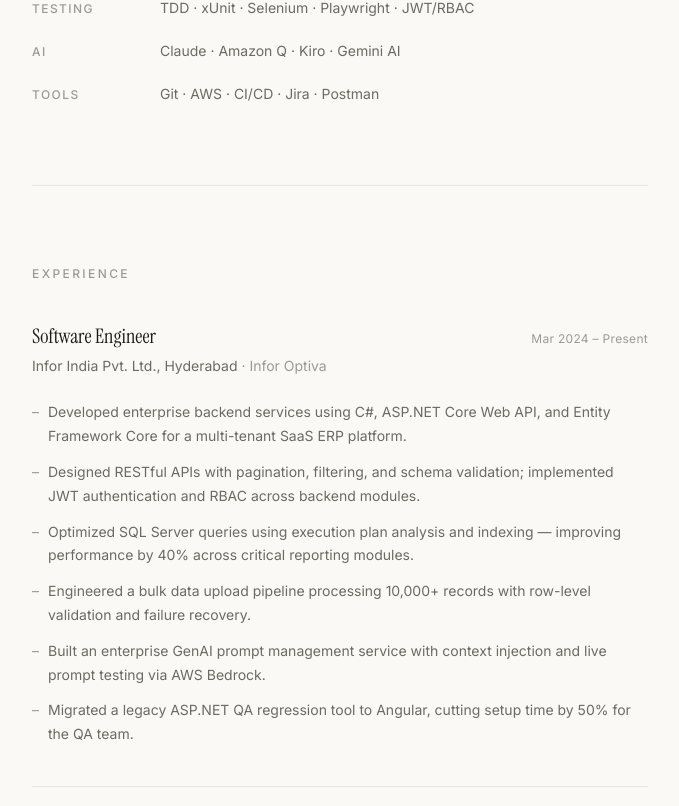
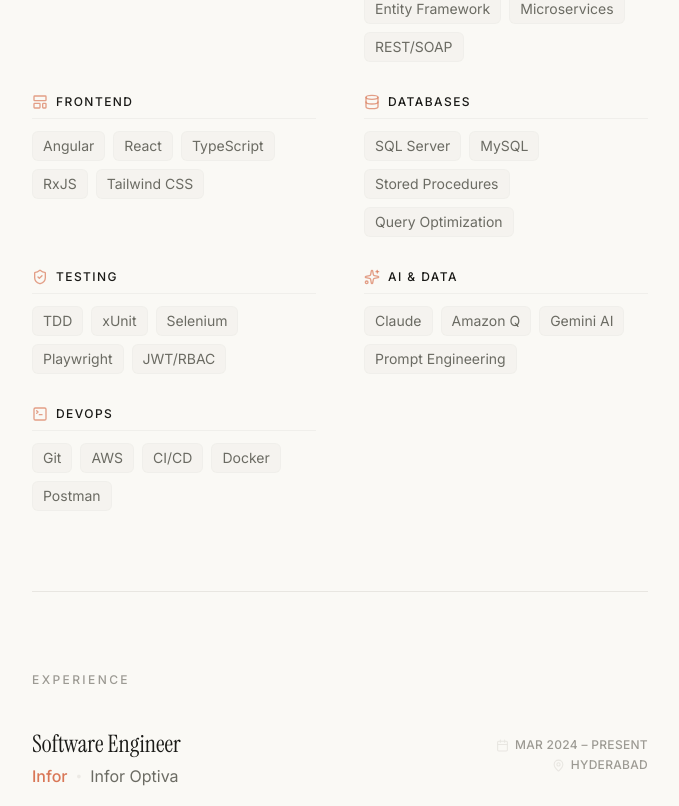
Before and after one commit to Suryab02/surya-portfolio, a React (Vite) app: page / in a window 1280 px wide. Shown: the part 1694-2500 px from the top of the page, without its empty margins (300-979 px from the left). Built offline with nearby package versions, Linux system fonts and the light colour scheme.

Commit message:
style: refine typography, wording, and add lucide icons

```diff
--- a/src/components/sections/Experience.jsx
+++ b/src/components/sections/Experience.jsx
@@ -1,5 +1,6 @@
 import { motion } from "framer-motion";
 import { experience } from "../../data/data";
+import { MapPin, Calendar } from "lucide-react";
 
 export default function Experience() {
   return (
@@ -14,7 +15,7 @@
         Experience
       </motion.p>
 
-      <div className="space-y-0">
+      <div className="space-y-12">
         {experience.map((job, i) => (
           <motion.div
             key={i}
@@ -22,31 +23,43 @@
             whileInView={{ opacity: 1, y: 0 }}
             viewport={{ once: true }}
             transition={{ duration: 0.6, delay: i * 0.08 }}
-            className={`${i > 0 ? "border-t border-rule pt-10 mt-10" : ""}`}
+            className="relative"
           >
-            {/* Role + Period */}
-            <div className="flex flex-col sm:flex-row sm:justify-between sm:items-baseline gap-1 mb-1.5">
-              <h3 className="font-serif text-ink text-xl">{job.role}</h3>
-              <span className="text-xs text-faded tracking-wide shrink-0">
-                {job.period}
-              </span>
+            {/* Header: Role and Company */}
+            <div className="flex flex-col md:flex-row md:justify-between md:items-baseline gap-2 mb-4">
+              <div>
+                <h3 className="font-serif text-2xl text-ink">{job.role}</h3>
+                <div className="flex items-center gap-2 mt-1 text-terracotta font-medium">
+                  {job.company}
+                  {job.project && (
+                    <span className="text-muted font-normal flex items-center gap-2">
+                      <span className="text-rule/80 text-xs">•</span> {job.project}
+                    </span>
+                  )}
+                </div>
+              </div>
+
+              {/* Meta information */}
+              <div className="flex flex-row md:flex-col gap-4 md:gap-1 text-xs text-faded md:text-right mt-2 md:mt-0 font-medium tracking-wide uppercase">
+                <div className="flex items-center md:justify-end gap-1.5">
+                  <Calendar size={13} className="text-rule" />
+                  {job.period}
+                </div>
+                {job.location && (
+                  <div className="flex items-center md:justify-end gap-1.5">
+                    <MapPin size={13} className="text-rule" />
+                    {job.location}
+                  </div>
+                )}
+              </div>
             </div>
 
-            {/* Company */}
-            <p className="text-sm text-muted mb-6">
-              {job.company}
-              {job.location && `, ${job.location}`}
-              {job.project && (
-                <span className="text-faded"> · {job.project}</span>
-              )}
-            </p>
-
             {/* Highlights */}
-            <ul className="space-y-3">
+            <ul className="space-y-3 mt-5">
               {job.highlights.map((h, j) => (
                 <li
                   key={j}
-                  className="text-sm text-muted leading-[1.7] pl-4 relative before:content-['–'] before:absolute before:left-0 before:text-faded"
+                  className="text-sm text-muted leading-[1.7] pl-5 relative before:content-[''] before:absolute before:left-0 before:top-2.5 before:w-1.5 before:h-1.5 before:rounded-full before:bg-terracotta/40"
                 >
                   {h}
                 </li>
--- a/src/components/sections/Skills.jsx
+++ b/src/components/sections/Skills.jsx
@@ -1,5 +1,27 @@
 import { motion } from "framer-motion";
 import { skills } from "../../data/data";
+import {
+  Code2,
+  Server,
+  LayoutTemplate,
+  Database,
+  ShieldCheck,
+  Sparkles,
+  TerminalSquare
+} from "lucide-react";
+
+const getIcon = (name) => {
+  switch (name) {
+    case "code": return <Code2 size={16} className="text-terracotta/70" />;
+    case "server": return <Server size={16} className="text-terracotta/70" />;
+    case "layout": return <LayoutTemplate size={16} className="text-terracotta/70" />;
+    case "database": return <Database size={16} className="text-terracotta/70" />;
+    case "shield-check": return <ShieldCheck size={16} className="text-terracotta/70" />;
+    case "sparkles": return <Sparkles size={16} className="text-terracotta/70" />;
+    case "terminal": return <TerminalSquare size={16} className="text-terracotta/70" />;
+    default: return <Code2 size={16} className="text-terracotta/70" />;
+  }
+};
 
 export default function Skills() {
   return (
@@ -14,7 +36,7 @@
         Stack
       </motion.p>
 
-      <div className="space-y-5">
+      <div className="grid grid-cols-1 md:grid-cols-2 gap-x-12 gap-y-8">
         {skills.map((group, i) => (
           <motion.div
             key={group.category}
@@ -22,14 +44,24 @@
             whileInView={{ opacity: 1, y: 0 }}
             viewport={{ once: true }}
             transition={{ duration: 0.5, delay: i * 0.05 }}
-            className="flex flex-col sm:flex-row sm:items-baseline gap-1.5 sm:gap-8"
+            className="flex flex-col gap-2"
           >
-            <span className="text-xs font-medium uppercase tracking-[0.12em] text-faded sm:w-24 sm:shrink-0">
-              {group.category}
-            </span>
-            <span className="text-sm text-muted leading-relaxed">
-              {group.items.join("  ·  ")}
-            </span>
+            <div className="flex items-center gap-2 border-b border-rule/50 pb-2 mb-1">
+              {getIcon(group.icon)}
+              <span className="text-xs font-medium uppercase tracking-[0.12em] text-ink">
+                {group.category}
+              </span>
+            </div>
+            <div className="flex flex-wrap gap-2">
+              {group.items.map((item) => (
+                <span
+                  key={item}
+                  className="text-sm text-muted bg-cream-dark/50 px-2.5 py-1 rounded-md border border-rule/30 transition-colors hover:border-terracotta/30"
+                >
+                  {item}
+                </span>
+              ))}
+            </div>
           </motion.div>
         ))}
       </div>
--- a/src/data/data.js
+++ b/src/data/data.js
@@ -8,65 +8,72 @@
   github: "https://github.com/Suryab02",
   linkedin: "https://linkedin.com/in/suryaprabhas",
   tagline:
-    "Building enterprise-grade backend services, RESTful APIs, and AI-powered workflows.",
+    "Engineering scalable backend services, robust APIs, and intelligent AI-driven workflows.",
   summary: [
-    "Full-Stack Software Engineer with 2+ years of full-time experience building enterprise-grade backend services, RESTful APIs, and AI-powered workflows using C#, ASP.NET Core, Angular, and Microsoft SQL Server.",
-    "Proven track record delivering scalable features for multi-tenant SaaS platforms serving thousands of enterprise users, with hands-on experience in JWT/RBAC security, SQL performance tuning, and GenAI integrations.",
-    "Experienced in Agile/Scrum delivery, code reviews, technical design documentation, and direct collaboration with US-based partner teams.",
+    "I am a Full-Stack Software Engineer with over 2 years of experience architecting and delivering enterprise-grade backend services, RESTful APIs, and AI-integrated workflows. My technical foundation spans C#, ASP.NET Core, Angular, and Microsoft SQL Server.",
+    "My focus is on driving measurable impact. I have a proven track record of shipping highly scalable features for multi-tenant SaaS platforms that serve thousands of enterprise users. My deep expertise spans JWT/RBAC security architectures, advanced SQL performance tuning, and integrating cutting-edge Generative AI pipelines.",
+    "Thriving in fast-paced Agile environments, I collaborate closely with global partner teams to ensure rigorous code quality, comprehensive technical design, and seamless CI/CD deployments.",
   ],
 };
 
 export const skills = [
   {
     category: "Languages",
+    icon: "code",
     items: ["C#", "JavaScript", "Java", "SQL"],
   },
   {
     category: "Backend",
+    icon: "server",
     items: [
       "ASP.NET Core",
       "Web API",
-      "Entity Framework Core",
+      "Entity Framework",
       "Microservices",
-      "REST & SOAP",
+      "REST/SOAP",
     ],
   },
   {
     category: "Frontend",
+    icon: "layout",
     items: ["Angular", "React", "TypeScript", "RxJS", "Tailwind CSS"],
   },
   {
     category: "Databases",
+    icon: "database",
     items: ["SQL Server", "MySQL", "Stored Procedures", "Query Optimization"],
   },
   {
     category: "Testing",
+    icon: "shield-check",
     items: ["TDD", "xUnit", "Selenium", "Playwright", "JWT/RBAC"],
   },
   {
-    category: "AI",
-    items: ["Claude", "Amazon Q", "Kiro", "Gemini AI"],
+    category: "AI & Data",
+    icon: "sparkles",
+    items: ["Claude", "Amazon Q", "Gemini AI", "Prompt Engineering"],
   },
   {
-    category: "Tools",
-    items: ["Git", "AWS", "CI/CD", "Jira", "Postman"],
+    category: "DevOps",
+    icon: "terminal",
+    items: ["Git", "AWS", "CI/CD", "Docker", "Postman"],
   },
 ];
 
 export const experience = [
   {
     role: "Software Engineer",
-    company: "Infor India Pvt. Ltd.",
+    company: "Infor",
     location: "Hyderabad",
     project: "Infor Optiva",
     period: "Mar 2024 – Present",
     highlights: [
-      "Developed enterprise backend services using C#, ASP.NET Core Web API, and Entity Framework Core for a multi-tenant SaaS ERP platform.",
-      "Designed RESTful APIs with pagination, filtering, and schema validation; implemented JWT authentication and RBAC across backend modules.",
-      "Optimized SQL Server queries using execution plan analysis and indexing — improving performance by 40% across critical reporting modules.",
-      "Engineered a bulk data upload pipeline processing 10,000+ records with row-level validation and failure recovery.",
-      "Built an enterprise GenAI prompt management service with context injection and live prompt testing via AWS Bedrock.",
-      "Migrated a legacy ASP.NET QA regression tool to Angular, cutting setup time by 50% for the QA team.",
+      "Engineered enterprise backend services utilizing C#, ASP.NET Core Web API, and Entity Framework Core for a high-traffic, multi-tenant SaaS ERP platform.",
+      "Architected secure, paginated RESTful APIs with strict schema validation, robust JWT authentication, and comprehensive Role-Based Access Control (RBAC).",
+      "Accelerated critical reporting modules by 40% through deep SQL Server execution plan analysis, strategic indexing, and stored procedure optimization.",
+      "Designed a resilient bulk data ingestion pipeline capable of processing 10,000+ records simultaneously, featuring strict row-level validation and automated failure recovery.",
+      "Pioneered an enterprise GenAI prompt management service, leveraging AWS Bedrock for context injection and dynamic intelligence extraction.",
+      "Modernized a legacy ASP.NET QA regression tool by migrating it to Angular, significantly improving UX and reducing setup time by 50%.",
     ],
   },
   {
@@ -75,18 +82,18 @@
     location: "Hyderabad",
     period: "Sept 2023 – Feb 2024",
     highlights: [
-      "Built and maintained Java Spring Boot RESTful APIs for notification and booking modules serving production users.",
-      "Wrote unit tests and resolved production bugs across Agile sprint cycles with adherence to secure coding practices.",
+      "Developed and maintained mission-critical Java Spring Boot RESTful APIs for high-volume notification and booking modules.",
+      "Ensured platform stability by rapidly resolving production defects and implementing rigorous unit tests within tight Agile sprint cycles.",
     ],
   },
   {
     role: "Java Full Stack Trainee",
     company: "Tech Mahindra",
-    location: "College-Integrated Training",
+    location: "Bengaluru",
     period: "Jan 2023 – Jun 2023",
     highlights: [
-      "Completed full-stack Java training; built RESTful APIs using Java + Spring Boot with MySQL.",
-      "Performed API testing in Postman and worked in Agile/Scrum using Git and Jira.",
+      "Built and deployed end-to-end RESTful architectures utilizing Java, Spring Boot, and MySQL during an intensive college-integrated program.",
+      "Executed comprehensive API lifecycle management via Postman, adhering strictly to Agile/Scrum methodologies using Git and Jira.",
     ],
   },
 ];
@@ -96,8 +103,8 @@
     name: "HuntDesk",
     subtitle: "AI-Powered Job Tracker",
     description:
-      "End-to-end job application tracker with a Gemini AI pipeline that auto-extracts resume skills and scores job-fit — reducing manual screening effort by 70%.",
-    achievement: "Won internal hackathon: Best Gemini AI Productivity Tool",
+      "An end-to-end job application tracker featuring a custom Gemini AI pipeline. The system automatically extracts resume skills and computes job-fit scores, drastically reducing manual screening effort by 70%.",
+    achievement: "Winner: Best Gemini AI Productivity Tool (Internal Hackathon)",
     tech: ["React", "FastAPI", "PostgreSQL", "Gemini AI"],
     link: "https://huntdesk.vercel.app",
   },
@@ -105,7 +112,7 @@
     name: "CityEatsInsight",
     subtitle: "Food Sentiment Intelligence",
     description:
-      "Automated NLP sentiment pipeline that aggregates restaurant trends from Reddit using Gemini AI — zero manual labeling. Reduced API calls by 60% via caching and request batching.",
+      "A fully automated NLP sentiment pipeline that aggregates and analyzes restaurant trends from Reddit. By leveraging Gemini AI and intelligent request caching, it achieved zero manual labeling while reducing API overhead by 60%.",
     tech: ["React", "FastAPI", "Gemini AI", "Reddit API"],
     link: "https://city-eats-insight.vercel.app",
   },
@@ -113,8 +120,8 @@
     name: "PranarakshaSeva",
     subtitle: "Real-Time Emergency Response",
     description:
-      "GPS-based real-time emergency response platform with live location tracking. Research published in Novyi Mir Journal (2023).",
-    achievement: "1st Place, Tech Mahindra Internal Innovation Competition",
+      "A GPS-based emergency response platform featuring live location tracking and real-time dispatch capabilities. This research was successfully published in the Novyi Mir Journal (2023).",
+    achievement: "1st Place: Tech Mahindra Internal Innovation Competition",
     tech: ["React", "Node.js", "Express.js", "MongoDB"],
     link: null,
   },
@@ -122,7 +129,7 @@
 
 export const education = {
   degree: "B.Tech – Computer Science and Engineering",
-  school: "Presidency University, Bengaluru",
+  school: "Presidency University",
   period: "Aug 2019 – Jun 2023",
   gpa: "8.5 / 10",
 };
```
Also changed, not shown: src/components/sections/Contact.jsx (+16 -11 lines), src/components/sections/Projects.jsx (+22 -19 lines).
